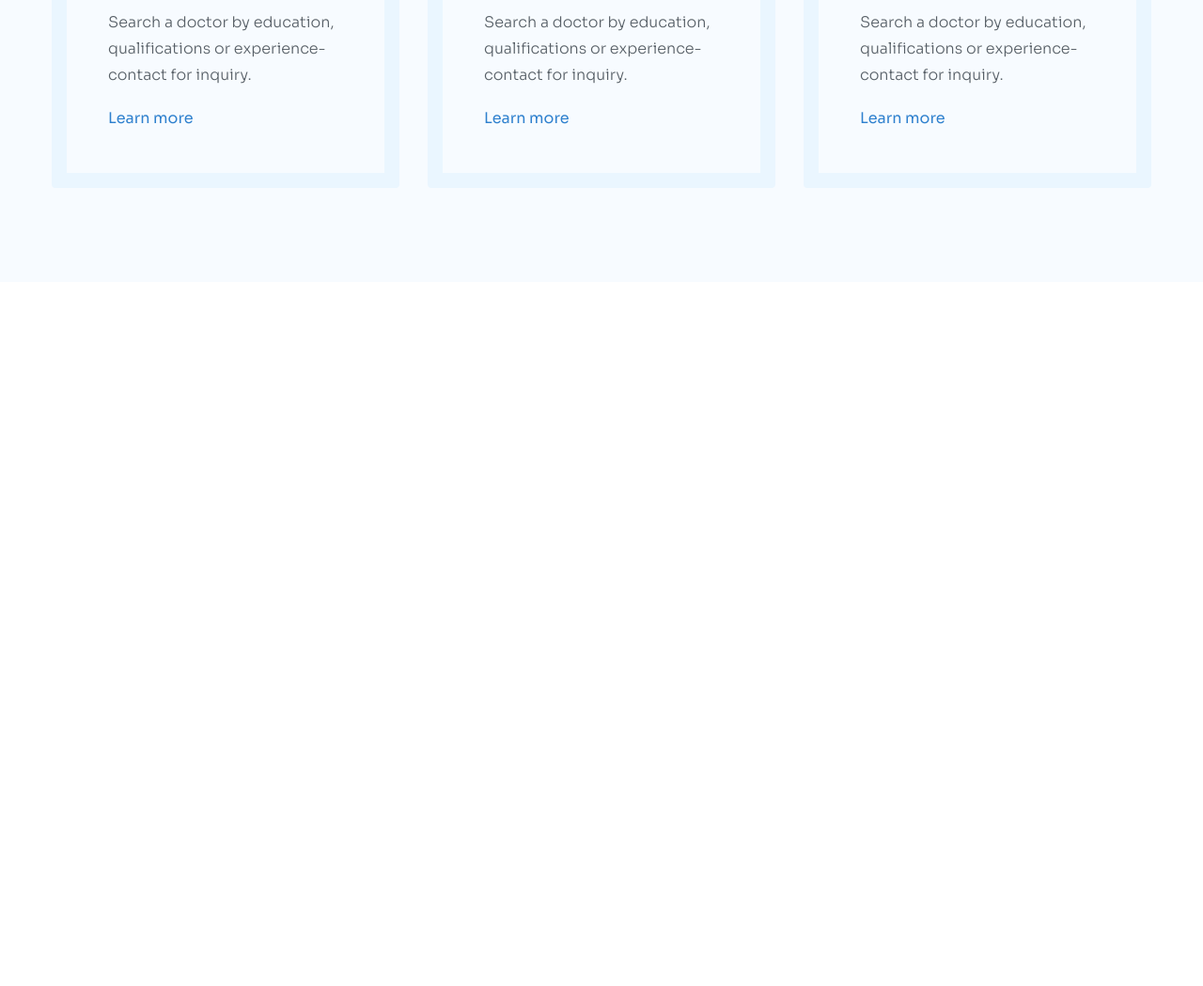
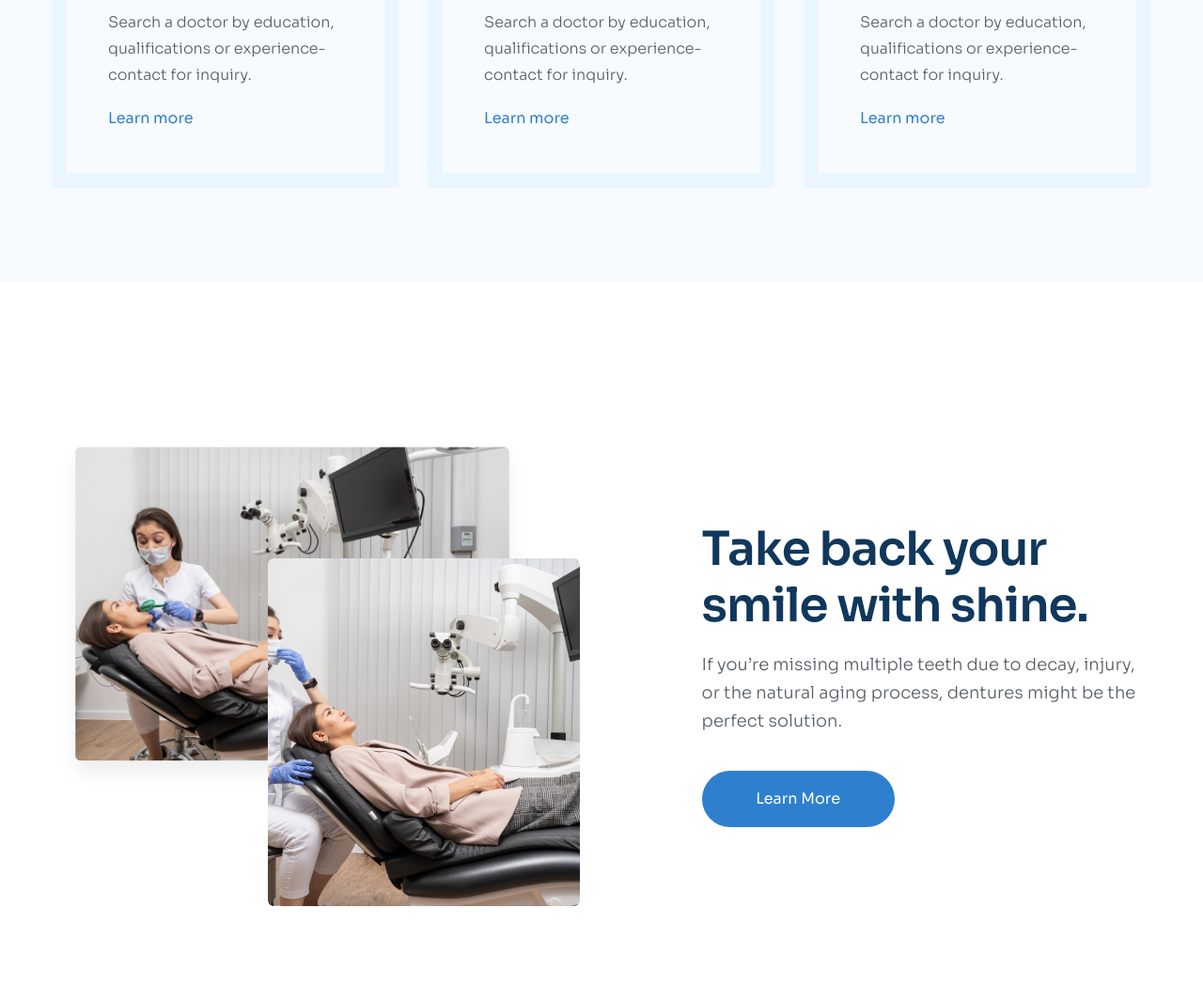
Before and after one commit to lbachannel/dental-care, a plain HTML site: page index.html in a window 1280 px wide. Shown: the part 2438-3487 px from the top of the page at 94% size. Before the commit the page ends 2738 px from the top, so only its background shows below. Drawn offline with Linux system fonts and the light colour scheme.

Commit message:
code feature ui

```diff
--- a/assets/css/styles.css
+++ b/assets/css/styles.css
@@ -368,3 +368,43 @@ a {
     line-height: 1.75;
     color: #2e80ce;
 }
+
+/* Feature */
+.feature {
+    margin-top: 85px;
+    padding: 85px 0;
+}
+
+.feature__media {
+    width: 48%;
+}
+
+.feature__images {
+    position: relative;
+    padding: 0 58px 121px 0;
+}
+
+.feature__img {
+    width: 512px;
+    height: 370px;
+    border-radius: 6px;
+    object-fit: cover;
+}
+
+.feature__img:last-child {
+    width: 332px;
+    height: 370px;
+    position: absolute;
+    right: 0;
+    bottom: 0;
+}
+
+.feature__inner {
+    display: flex;
+    column-gap: 130px;
+    align-items: center;
+}
+
+.feature__cta {
+    margin-top: 38px;
+}
--- a/index.html
+++ b/index.html
@@ -203,6 +203,25 @@
                 </div>
             </div>
         </section>
+
+        <!-- Feature -->
+        <section class="feature">
+            <div class="container">
+                <div class="feature__inner">
+                    <div class="feature__media">
+                        <figure class="feature__images">
+                            <img src="./assets/img/feature-1.png" alt="" class="feature__img">
+                            <img src="./assets/img/feature-2.png" alt="" class="feature__img">
+                        </figure>
+                    </div>
+                    <section class="feature__content">
+                        <h2 class="section-heading">Take back your smile with shine.</h2>
+                        <p class="section-desc">If you’re missing multiple teeth due to decay, injury, or the natural aging process, dentures might be the perfect solution.</p>
+                        <a href="#!" class="btn feature__cta">Learn More</a>
+                    </section>
+                </div>
+            </div>
+        </section>
     </main>
 </body>
 </html>
```
Also changed, not shown: assets/img/feature-1.png (added), assets/img/feature-2.png (added).
